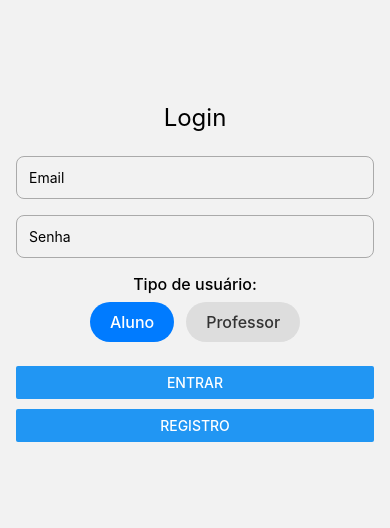
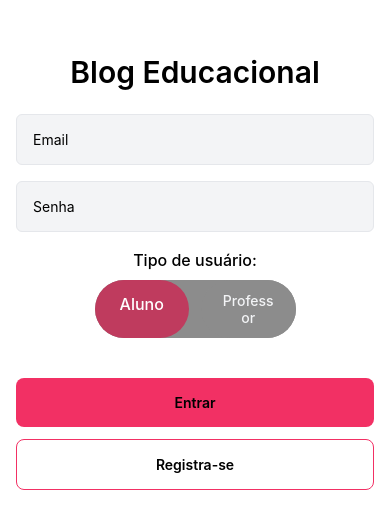
Before and after one commit to jadsow/mobile-techchallenge4, a React Native app: screen /Login in a window 390 px wide. Shown: the part 150-678 px from the top of the page. Built offline with nearby package versions, Linux system fonts and the light colour scheme.

Commit message:
:recycle: refactor: styling the login and register with nativewind :lipstick:

```diff
--- a/src/screens/auth/LoginScreen.tsx
+++ b/src/screens/auth/LoginScreen.tsx
@@ -1,16 +1,8 @@
-import React, { useState } from "react";
-import {
-  View,
-  Text,
-  TextInput,
-  Button,
-  StyleSheet,
-  Alert,
-  ActivityIndicator,
-  TouchableOpacity,
-} from "react-native";
 import AsyncStorage from "@react-native-async-storage/async-storage";
 import { NativeStackNavigationProp } from "@react-navigation/native-stack";
+import React, { useState } from "react";
+import { Alert, Text, TextInput, TouchableOpacity, View } from "react-native";
+import { LoadingButton } from "../../components/LoadingButton";
 import { RootStackParamList } from "../../navigation/types";
 
 type LoginScreenNavigationProp = NativeStackNavigationProp<
@@ -32,7 +24,6 @@ export default function LoginScreen({ navigation }: Props) {
 
   const handleLogin = async () => {
     setLoading(true);
-
     const endpoint =
       tipoUsuario === "professor"
         ? "http://10.0.2.2:3010/auth/login-professor"
@@ -41,18 +32,13 @@ export default function LoginScreen({ navigation }: Props) {
     try {
       const response = await fetch(endpoint, {
         method: "POST",
-        headers: {
-          "Content-Type": "application/json",
-        },
+        headers: { "Content-Type": "application/json" },
         body: JSON.stringify({ email, senha }),
       });
 
-      if (!response.ok) {
-        throw new Error("Credenciais inválidas");
-      }
+      if (!response.ok) throw new Error("Credenciais inválidas");
 
       const data = await response.json();
-
       await AsyncStorage.setItem("access_token", data.access_token);
       Alert.alert("Login realizado com sucesso!");
       navigation.replace("Home");
@@ -63,12 +49,17 @@ export default function LoginScreen({ navigation }: Props) {
     }
   };
 
+  const isAluno = tipoUsuario === "aluno";
+  const isProfessor = tipoUsuario === "professor";
+
   return (
-    <View style={styles.container}>
-      <Text style={styles.title}>Login</Text>
+    <View className="flex-1 justify-center px-4 bg-white">
+      <Text className="color-fiap-primary text-3xl text-center mb-6 font-semibold">
+        Blog Educacional
+      </Text>
 
       <TextInput
-        style={styles.input}
+        className="bg-gray-100 rounded-md p-4 mb-4 border border-gray-200"
         placeholder="Email"
         keyboardType="email-address"
         autoCapitalize="none"
@@ -77,118 +68,62 @@ export default function LoginScreen({ navigation }: Props) {
       />
 
       <TextInput
-        style={styles.input}
+        className="bg-gray-100 rounded-md p-4 mb-4 border border-gray-200"
         placeholder="Senha"
         secureTextEntry
         value={senha}
         onChangeText={setSenha}
       />
 
-      <Text style={styles.label}>Tipo de usuário:</Text>
-      <View style={styles.userTypeContainer}>
+      <Text className="color-fiap-secondary text-base mb-2 text-center font-medium">
+        Tipo de usuário:
+      </Text>
+
+      <View className="flex-row self-center space-x-3 mb-6 bg-fiap-gray rounded-full">
         <TouchableOpacity
-          style={[
-            styles.userTypeButton,
-            tipoUsuario === "aluno" && styles.userTypeButtonSelected,
-          ]}
+          className={`flex-1 px-5 py-3 rounded-full ${
+            isAluno ? "bg-fiap-secondary" : "bg-fiap-gray"
+          }`}
           onPress={() => setTipoUsuario("aluno")}
         >
           <Text
-            style={[
-              styles.userTypeText,
-              tipoUsuario === "aluno" && styles.userTypeTextSelected,
-            ]}
+            className={`text-center text-base font-medium ${
+              isAluno ? "text-white" : "text-gray-100"
+            }`}
           >
             Aluno
           </Text>
         </TouchableOpacity>
 
         <TouchableOpacity
-          style={[
-            styles.userTypeButton,
-            tipoUsuario === "professor" && styles.userTypeButtonSelected,
-          ]}
+          className={`flex-1 px-5 py-3 rounded-full ${
+            isProfessor ? "bg-fiap-secondary" : "bg-fiap-gray"
+          }`}
           onPress={() => setTipoUsuario("professor")}
         >
           <Text
-            style={[
-              styles.userTypeText,
-              tipoUsuario === "professor" && styles.userTypeTextSelected,
-            ]}
+            className={`text-center font-medium ${
+              isProfessor ? "text-white" : "text-gray-100"
+            }`}
           >
             Professor
           </Text>
         </TouchableOpacity>
       </View>
 
-      {loading ? (
-        <ActivityIndicator size="large" />
-      ) : (
-        <>
-          <Button title="Entrar" onPress={handleLogin} />
-          <View style={{ marginTop: 10 }}>
-            <Button
-              title="Registro"
-              onPress={() => navigation.navigate("Register")}
-            />
-          </View>
-        </>
-      )}
+      <LoadingButton
+        className="bg-fiap-primary rounded-lg p-4 items-center mt-4"
+        text="Entrar"
+        loading={loading}
+        onPress={handleLogin}
+      />
+
+      <LoadingButton
+        className="border-fiap-primary border-[1px] rounded-lg p-4 items-center mt-3"
+        text="Registra-se"
+        textProps={{ className: "color-fiap-primary font-semibold" }}
+        onPress={() => navigation.navigate("Register")}
+      />
     </View>
   );
 }
-
-const styles = StyleSheet.create({
-  container: {
-    padding: 16,
-    flex: 1,
-    justifyContent: "center",
-  },
-  title: {
-    fontSize: 24,
-    marginBottom: 24,
-    textAlign: "center",
-  },
-  input: {
-    borderWidth: 1,
-    borderColor: "#aaa",
-    borderRadius: 8,
-    padding: 12,
-    marginBottom: 16,
-  },
-
-  label: {
-    fontSize: 16,
-    marginBottom: 8,
-    textAlign: "center",
-    fontWeight: "500",
-  },
-
-  userTypeContainer: {
-    flexDirection: "row",
-    justifyContent: "center",
-    gap: 12,
-    marginBottom: 24,
-  },
-
-  userTypeButton: {
-    paddingVertical: 10,
-    paddingHorizontal: 20,
-    borderRadius: 20,
-    backgroundColor: "#ddd",
-  },
-
-  userTypeButtonSelected: {
-    backgroundColor: "#007bff",
-  },
-
-  userTypeText: {
-    fontSize: 16,
-    color: "#333",
-    fontWeight: "500",
-  },
-
-  userTypeTextSelected: {
-    color: "#fff",
-  },
-});
--- a/src/screens/auth/RegisterScreen.tsx
+++ b/src/screens/auth/RegisterScreen.tsx
@@ -1,6 +1,7 @@
+import { Picker } from "@react-native-picker/picker";
 import React, { useState } from "react";
-import { View, Text, TextInput, Button, StyleSheet, Alert } from "react-native";
-import { Picker } from "@react-native-picker/picker";
+import { Alert, Platform, Text, TextInput, View } from "react-native";
+import { LoadingButton } from "../../components/LoadingButton";
 import { RegisterScreenNavigationProp } from "../../navigation/types";
 
 type Props = {
@@ -15,8 +16,8 @@ export default function RegisterScreen({ navigation }: Props) {
   const [tipoUsuario, setTipoUsuario] = useState<"professor" | "aluno">(
     "aluno"
   );
+  const [loading, setLoading] = useState(false);
 
-  // Função para validar email
   const isValidEmail = (email: string) => {
     const regex = /^[^\s@]+@[^\s@]+\.[^\s@]+$/;
     return regex.test(email);
@@ -38,15 +39,8 @@ export default function RegisterScreen({ navigation }: Props) {
       return;
     }
 
-    const payload: any = {
-      nome,
-      email,
-      senha,
-    };
-
-    if (tipoUsuario === "professor") {
-      payload.role = "professor";
-    }
+    const payload: any = { nome, email, senha };
+    if (tipoUsuario === "professor") payload.role = "professor";
 
     const endpoint =
       tipoUsuario === "professor"
@@ -54,11 +48,10 @@ export default function RegisterScreen({ navigation }: Props) {
         : "http://10.0.2.2:3010/alunos";
 
     try {
+      setLoading(true);
       const response = await fetch(endpoint, {
         method: "POST",
-        headers: {
-          "Content-Type": "application/json",
-        },
+        headers: { "Content-Type": "application/json" },
         body: JSON.stringify(payload),
       });
 
@@ -71,22 +64,26 @@ export default function RegisterScreen({ navigation }: Props) {
       navigation.navigate("Login");
     } catch (error: any) {
       Alert.alert("Erro", error.message || "Erro ao registrar.");
+    } finally {
+      setLoading(false);
     }
   };
 
   return (
-    <View style={styles.container}>
-      <Text style={styles.title}>Cadastro</Text>
+    <View className="flex-1 justify-center px-4 bg-white">
+      <Text className="text-3xl font-semibold text-center mb-6 color-fiap-primary">
+        Cadastro
+      </Text>
 
       <TextInput
-        style={styles.input}
+        className="bg-gray-100 rounded-md p-4 mb-4 border border-gray-200"
         placeholder="Nome"
         value={nome}
         onChangeText={setNome}
       />
 
       <TextInput
-        style={styles.input}
+        className="bg-gray-100 rounded-md p-4 mb-4 border border-gray-200"
         placeholder="Email"
         keyboardType="email-address"
         autoCapitalize="none"
@@ -95,7 +92,7 @@ export default function RegisterScreen({ navigation }: Props) {
       />
 
       <TextInput
-        style={styles.input}
+        className="bg-gray-100 rounded-md p-4 mb-4 border border-gray-200"
         placeholder="Senha"
         secureTextEntry
         value={senha}
@@ -103,61 +100,46 @@ export default function RegisterScreen({ navigation }: Props) {
       />
 
       <TextInput
-        style={styles.input}
+        className="bg-gray-100 rounded-md p-4 mb-4 border border-gray-200"
         placeholder="Confirmar Senha"
         secureTextEntry
         value={confirmarSenha}
         onChangeText={setConfirmarSenha}
       />
 
-      <Text style={styles.label}>Tipo de usuário:</Text>
+      <Text className="text-base font-medium color-fiap-secondary mb-2">
+        Tipo de usuário:
+      </Text>
+
+      <View
+        className={`rounded-md border border-gray-200 mb-6 ${
+          Platform.OS === "android" ? "overflow-hidden" : ""
+        }`}
+      >
         <Picker
           selectedValue={tipoUsuario}
           onValueChange={(itemValue) => setTipoUsuario(itemValue)}
-        style={styles.picker}
+          style={{ backgroundColor: "#f3f4f6" }}
+          dropdownIconColor="#374151"
         >
           <Picker.Item label="Aluno" value="aluno" />
           <Picker.Item label="Professor" value="professor" />
         </Picker>
+      </View>
 
-      <Button title="Registrar" onPress={handleRegister} />
+      <LoadingButton
+        className="bg-fiap-primary rounded-lg p-4 items-center mt-2"
+        text="Registrar"
+        loading={loading}
+        onPress={handleRegister}
+      />
 
-      <View style={styles.spacer} />
-      <Button
-        title="Voltar ao Login"
+      <LoadingButton
+        className="border-fiap-primary border-[1px] rounded-lg p-4 items-center mt-3"
+        text="Voltar ao Login"
+        textProps={{ className: "color-fiap-primary font-semibold" }}
         onPress={() => navigation.navigate("Login")}
       />
     </View>
   );
 }
-
-const styles = StyleSheet.create({
-  container: {
-    padding: 16,
-    flex: 1,
-    justifyContent: "center",
-    backgroundColor: "#fff",
-  },
-  title: {
-    fontSize: 24,
-    marginBottom: 24,
-    textAlign: "center",
-  },
-  input: {
-    borderWidth: 1,
-    borderColor: "#ccc",
-    borderRadius: 8,
-    padding: 12,
-    marginBottom: 16,
-  },
-  label: {
-    fontSize: 16,
-    marginBottom: 4,
-  },
-  picker: {
-    marginBottom: 24,
-  },
-  spacer: {
-    height: 12,
-  },
-});
```
Lines whose indentation alone changed are shown as unchanged.
